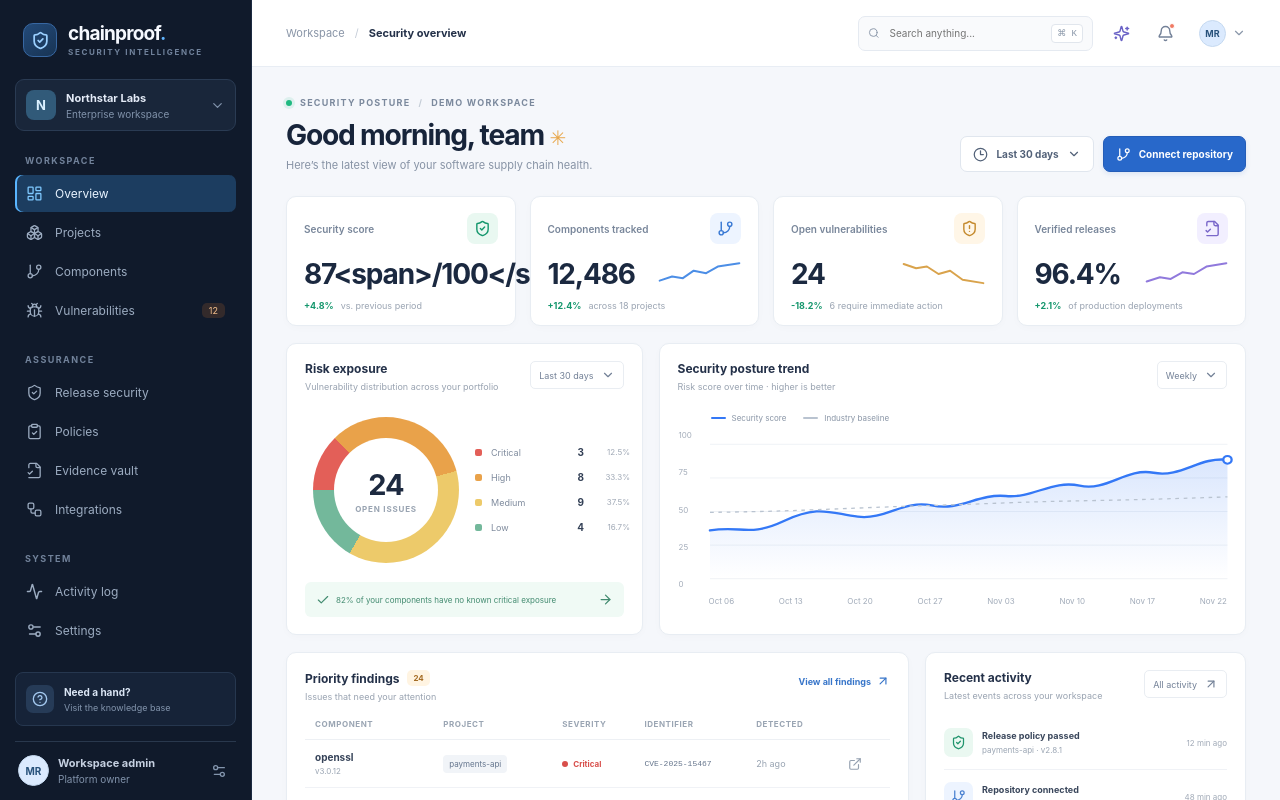
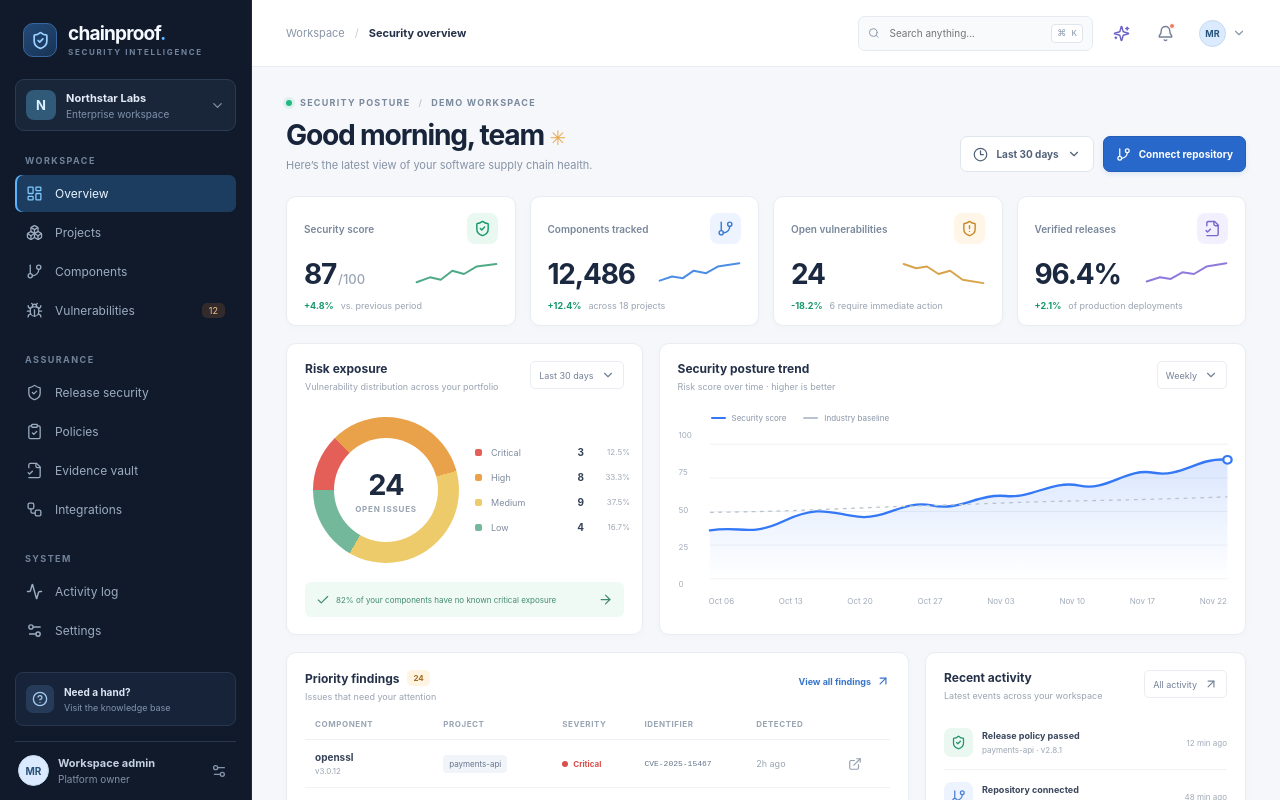
Before and after one commit to matiur25580/Enterprise-Software-Supply-Chain-Security-Trust-Intelligence-Platform, a React (Vite) app in the folder apps/web/: page / in a window 1280 px wide. Shown: the top 800 px of the page. Built offline with nearby package versions, Linux system fonts and the light colour scheme.

Commit message:
feat(web): complete dashboard composition apps/web/src/components/dashboard/Overview.tsx

```diff
--- a/apps/web/src/components/dashboard/Overview.tsx
+++ b/apps/web/src/components/dashboard/Overview.tsx
@@ -1,5 +1,5 @@
 import {
-  ArrowDownRight, ArrowRight, ArrowUpRight, Check, ChevronDown, CircleDot,
+  ArrowRight, ArrowUpRight, Check, ChevronDown, CircleDot,
   Clock3, ExternalLink, FileCheck2, GitBranch, ShieldAlert, ShieldCheck,
   TriangleAlert
 } from "lucide-react";
@@ -29,7 +29,7 @@ export function Overview({ search }: { search: string }) {
         <div className="welcome-actions"><button className="secondary-button"><Clock3 size={15} /> Last 30 days <ChevronDown size={14} /></button><button className="primary-button"><GitBranch size={15} /> Connect repository</button></div>
       </div>
       <section className="metrics-grid" aria-label="Security posture metrics">
-        <MetricCard label="Security score" value="87<span>/100</span>" detail="vs. previous period" trend="+4.8%" icon={ShieldCheck} tone="green" points="2,27 18,21 31,24 45,13 59,17 74,8 98,5" />
+        <MetricCard label="Security score" value="87" unit="/100" detail="vs. previous period" trend="+4.8%" icon={ShieldCheck} tone="green" points="2,27 18,21 31,24 45,13 59,17 74,8 98,5" />
         <MetricCard label="Components tracked" value="12,486" detail="across 18 projects" trend="+12.4%" icon={GitBranch} tone="blue" points="2,25 17,20 30,22 43,13 58,16 72,8 98,4" />
         <MetricCard label="Open vulnerabilities" value="24" detail="6 require immediate action" trend="-18.2%" positive={false} icon={ShieldAlert} tone="amber" points="2,5 17,10 30,8 44,17 58,13 73,24 98,28" />
         <MetricCard label="Verified releases" value="96.4%" detail="of production deployments" trend="+2.1%" icon={FileCheck2} tone="violet" points="2,26 18,21 31,23 45,15 59,17 74,8 98,4" />
```
